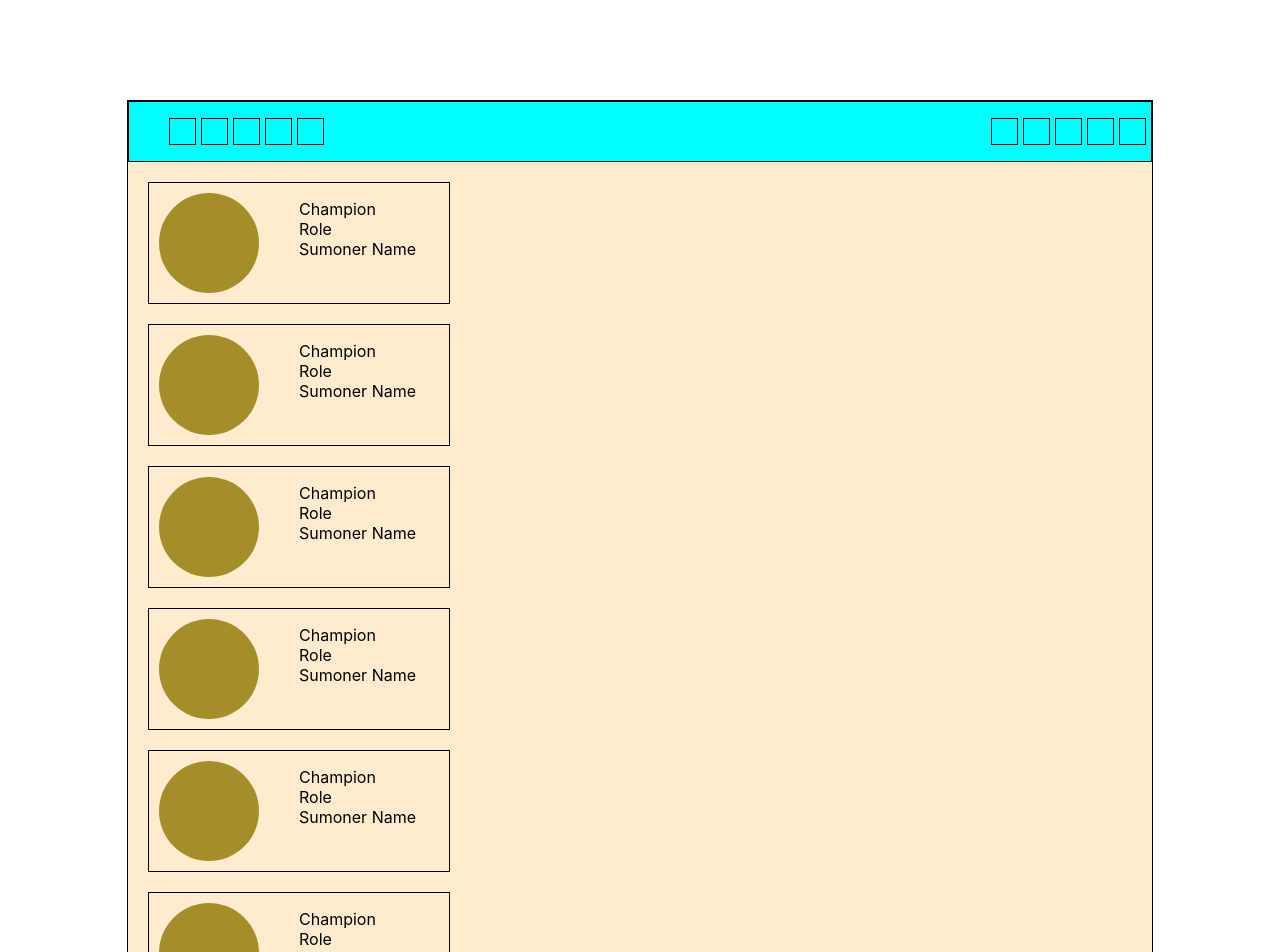
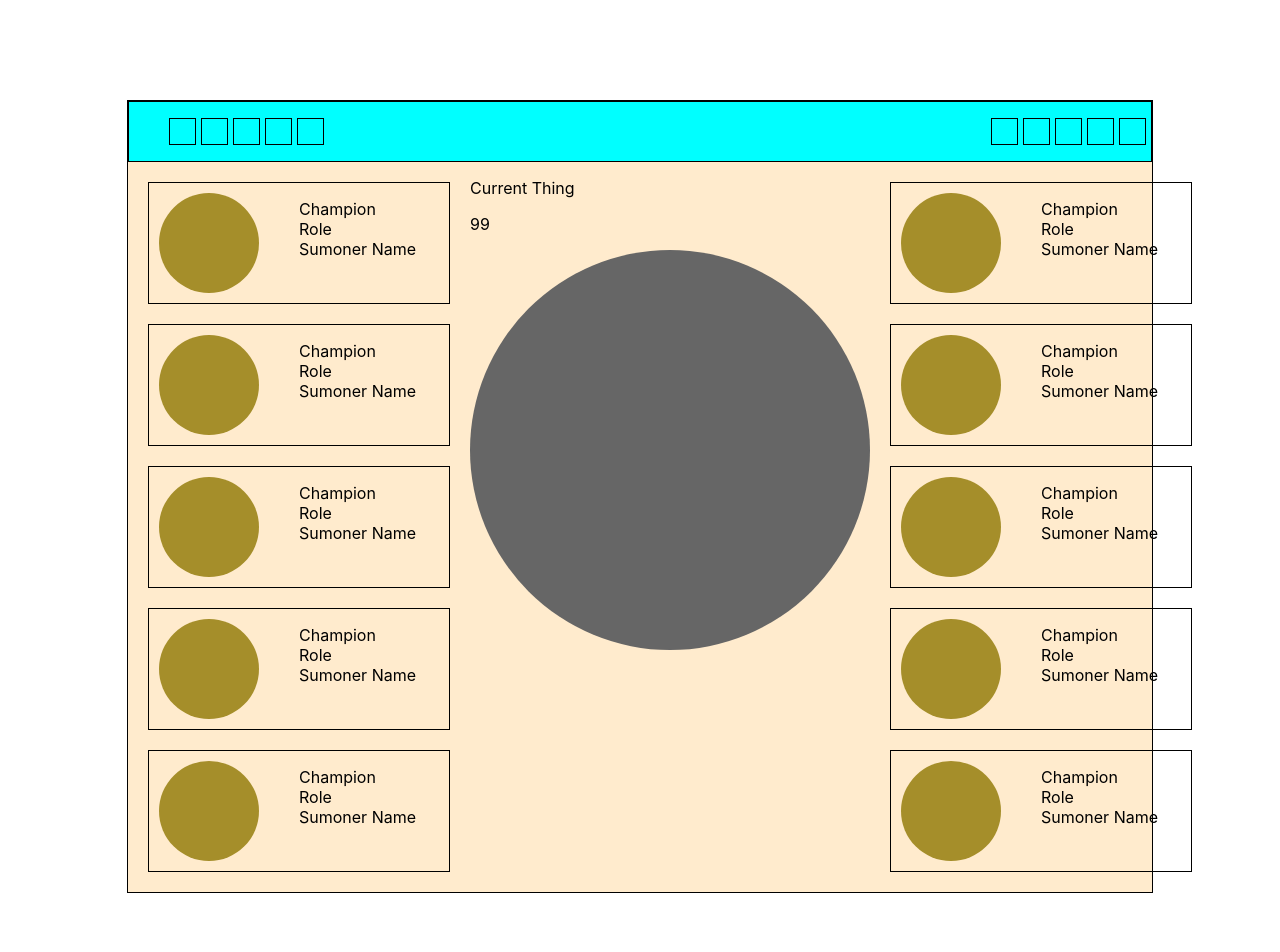
Before and after one commit to lucianoideh1/champ-select, a React (Create React App) app: page / in a window 1280 px wide. Shown: the top 952 px of the page. After the commit the page ends 893 px from the top, so only its background shows below. Built offline with nearby package versions, Linux system fonts and the light colour scheme.

Commit message:
created a main section and a mid circle and moved 5 sumoners from blue side to red side

```diff
--- a/src/components/client.js
+++ b/src/components/client.js
@@ -1,9 +1,8 @@
 import React from "react";
 
 export default function Client(){
-return(
+return (
   <div className="client">
-
     <div className="top-part">
       <ul className="bans-blueside">
         <li>
@@ -41,8 +40,7 @@ return(
       </ul>
     </div>
 
-
-
+    <main>
       <div className="blueside-team">
         <div className="champion-player">
           <div className="champion-player-logo"></div>
@@ -76,9 +74,23 @@ return(
             <li>Sumoner Name</li>
           </ul>
         </div>
+        <div className="champion-player">
+          <div className="champion-player-logo"></div>
+          <ul className="champion-player-text">
+            <li>Champion</li>
+            <li>Role</li>
+            <li>Sumoner Name</li>
+          </ul>
         </div>
-
-
+      </div>
+      <div className="main-mid">
+        <div className="current-stage">
+            <p>Current Thing</p>
+            <p>99</p>
+        </div>
+        <div className="main-circle">
+        </div>
+      </div>
       <div className="redside-team">
       <div className="champion-player">
           <div className="champion-player-logo"></div>
@@ -112,11 +124,18 @@ return(
             <li>Sumoner Name</li>
           </ul>
         </div>
+        <div className="champion-player">
+          <div className="champion-player-logo"></div>
+          <ul className="champion-player-text">
+            <li>Champion</li>
+            <li>Role</li>
+            <li>Sumoner Name</li>
+          </ul>
         </div>
+      </div>
+    </main>
 
-
-
-        {/*code above this*/ }
+    {/*code above this*/}
   </div>
-)
+);
 }
--- a/src/index.css
+++ b/src/index.css
@@ -59,3 +59,15 @@ body {
 .champion-player ul{
   display: block;
 }
+
+.main-mid .main-circle{
+width: 400px;
+height: 400px;
+background-color: rgb(102, 102, 102);
+border-radius: 50%;
+}
+
+main {
+  display: flex;
+ justify-content: space-between;
+}
```
Lines whose indentation alone changed are shown as unchanged.
